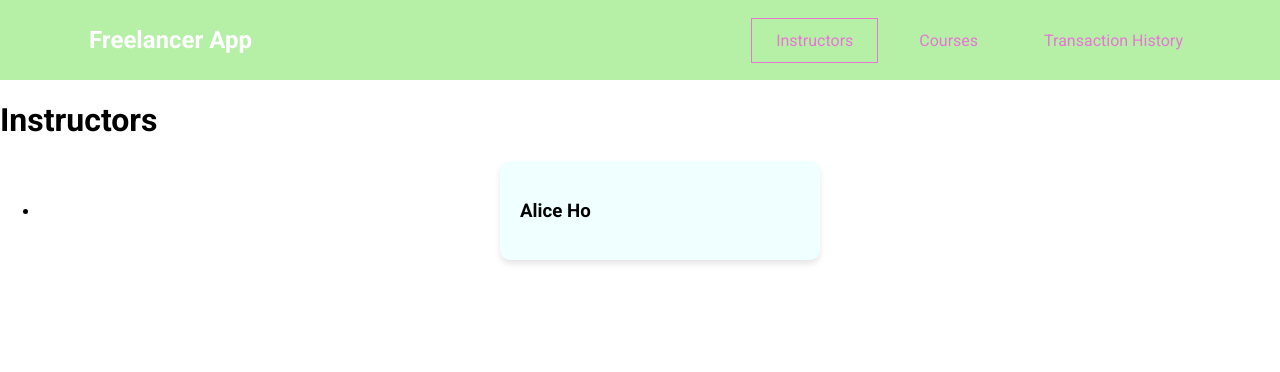
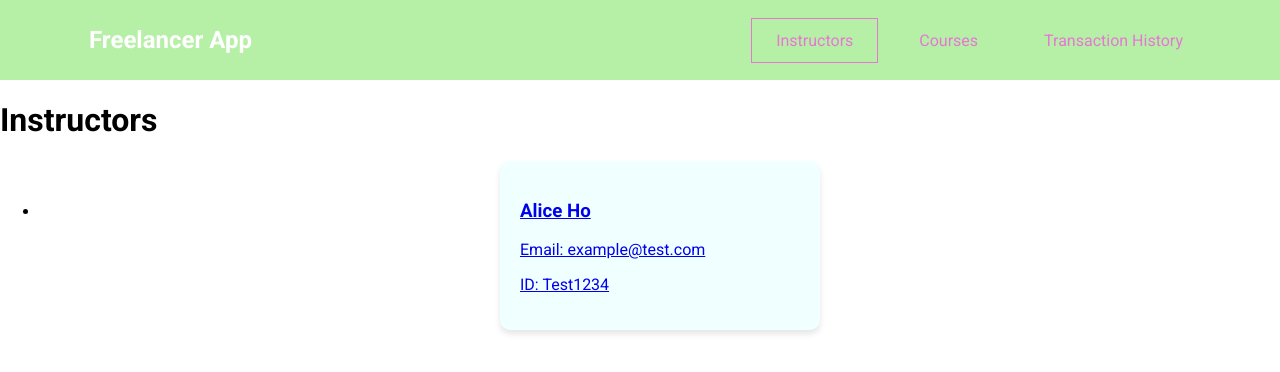
Before and after one commit to kuanhc96/freelance-login-frontend, a Vue app: page /instructors in a window 1280 px wide. Shown: the top 372 px of the page. Built offline with nearby package versions, Linux system fonts and the light colour scheme.

Commit message:
add InstructorSummary component

```diff
--- a/src/components/Courses/CourseSummary.vue
+++ b/src/components/Courses/CourseSummary.vue
@@ -5,7 +5,7 @@
 </template>
 
 <script>
-import BaseSummary from '../BaseSummary.vue';
+import BaseSummary from '../summary/BaseSummary.vue';
 export default {
     components:  {
         BaseSummary
--- a/src/components/BaseSummary.vue
+++ b/src/components/summary/BaseSummary.vue
@@ -1,8 +1,19 @@
 <template>
-  <div class="base-summary">
-    <slot></slot>
-  </div>
+  <router-link :to="`/$baseUrl/$id`">
+    <div class="base-summary">
+      <slot></slot>
+    </div>
+  </router-link>
 </template>
+
+<script>
+export default {
+  props: {
+    baseUrl: String,
+    id: String
+  }
+}
+</script>
 
 <style scoped>
 div {
--- /dev/null
+++ b/src/components/summary/InstructorSummary.vue
@@ -0,0 +1,24 @@
+<template>
+    <base-summary :baseUrl='instructors' :id="`$instructorGUID`">
+        <h3>{{ instructorName }}</h3>
+        <p>Email: {{email}}</p>
+        <p>ID: {{instructorGUID}}</p>
+    </base-summary>
+</template>
+
+<script>
+import BaseSummary from './BaseSummary.vue';
+export default {
+    data() {
+        return {
+            instructorGUID: 'Test1234',
+            email: 'example@test.com',
+            instructorName: 'Alice Ho'
+        }
+    },
+    components: {
+        BaseSummary
+    }
+
+}
+</script>
--- a/src/pages/instructors/InstructorDetails.vue
+++ b/src/pages/instructors/InstructorDetails.vue
@@ -1,3 +1,3 @@
 <template>
-    <h1>Test</h1>
+    <h1>InstructorDetails</h1>
 </template>
--- a/src/pages/instructors/InstructorList.vue
+++ b/src/pages/instructors/InstructorList.vue
@@ -2,18 +2,16 @@
     <h1>Instructors</h1>
     <ul>
         <li>
-            <base-summary>
-                <h3>Alice Ho</h3>
-            </base-summary>
+            <instructor-summary/>
         </li>
     </ul>
 </template>
 
 <script>
-import BaseSummary from '../../components/BaseSummary.vue'
+import InstructorSummary from '../../components/summary/InstructorSummary.vue'
 export default {
     components: {
-        BaseSummary
+        InstructorSummary
     }
 
 }
```
